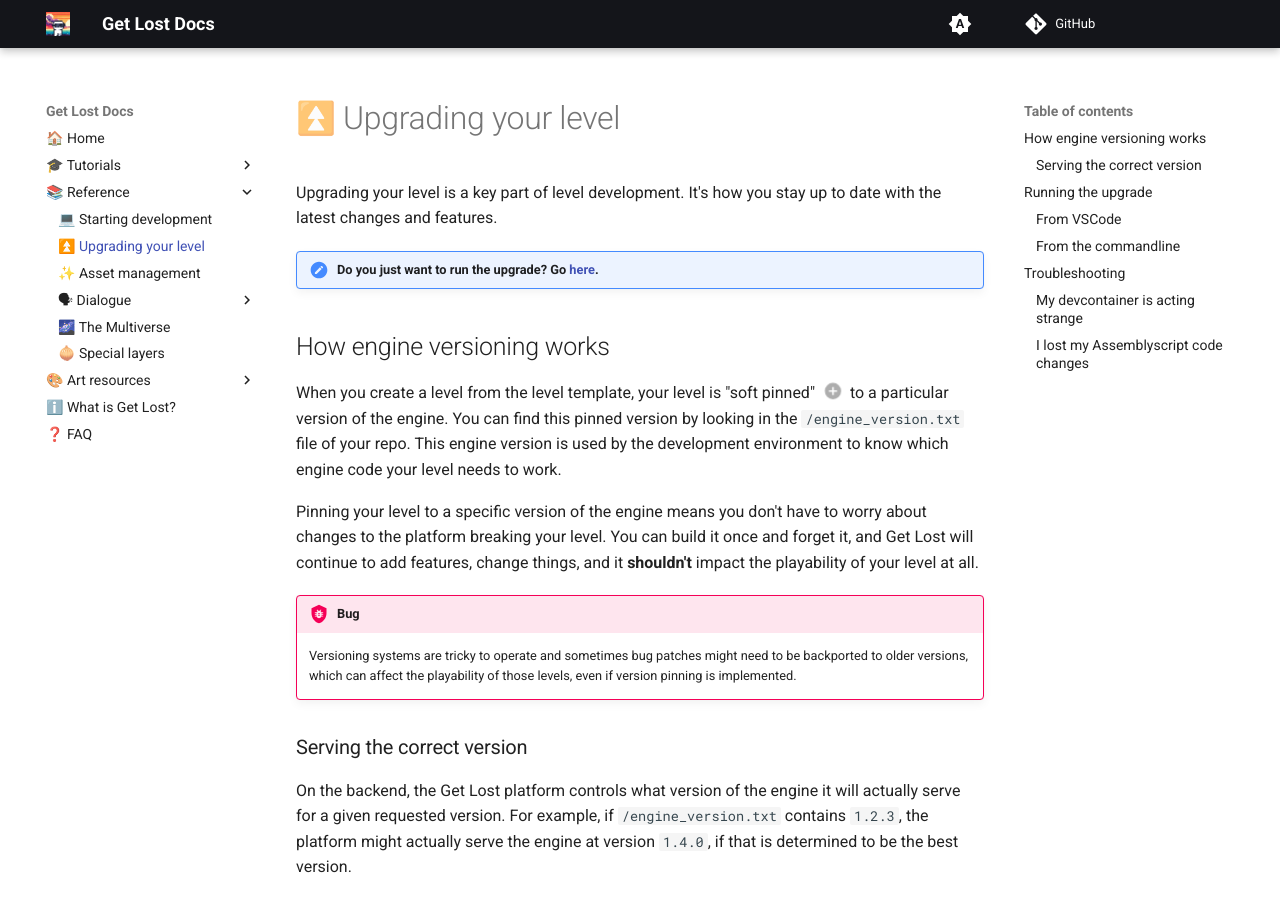
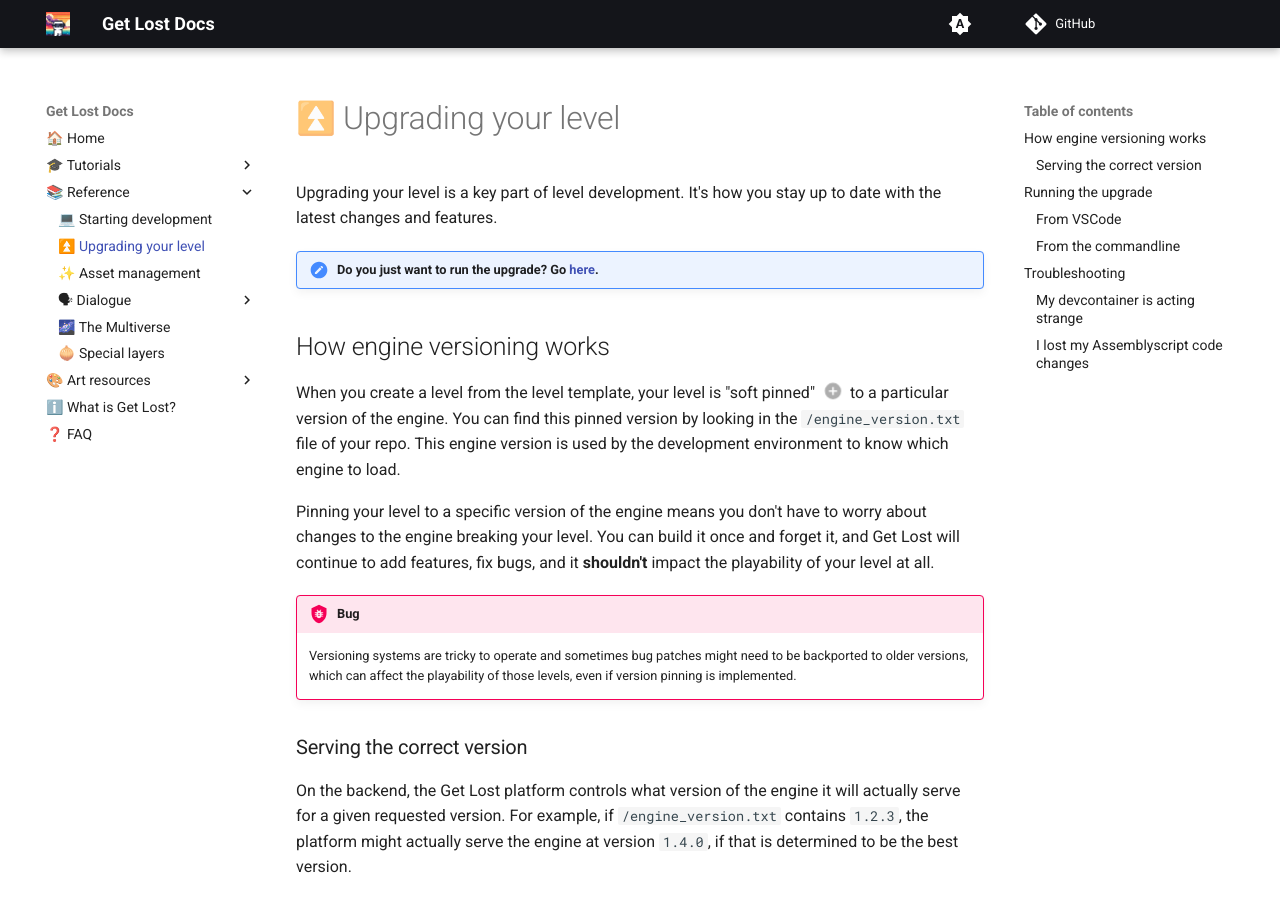
Before and after one commit to amoffat/GetLostDocs, an MkDocs documentation site: the page built from docs/reference/upgrading.md, in a window 1280 px wide and 900 px high. Built offline with MkDocs 1.6.1 and Material for MkDocs 9.7.7, drawn with Linux system fonts in a browser that asks for light colours; comment, search, counter and statistics services are not loaded; the version menu is left out.

Commit message:
upgrade tweaks

```diff
--- a/docs/reference/upgrading.md
+++ b/docs/reference/upgrading.md
@@ -6,12 +6,12 @@
 
 ## How engine versioning works
 
-When you create a level from the level template, your level is "soft pinned" (1) to a particular version of the engine. You can find this pinned version by looking in the `/engine_version.txt` file of your repo. This engine version is used by the development environment to know which engine code your level needs to work.
+When you create a level from the level template, your level is "soft pinned" (1) to a particular version of the engine. You can find this pinned version by looking in the `/engine_version.txt` file of your repo. This engine version is used by the development environment to know which engine to load.
 { .annotate }
 
 1. In software development, version pinning is telling the software to only use a specific version of some dependency. This makes the software predictable and less prone to breaking because it will never accidentally use a different version.
 
-Pinning your level to a specific version of the engine means you don't have to worry about changes to the platform breaking your level. You can build it once and forget it, and Get Lost will continue to add features, change things, and it **shouldn't** impact the playability of your level at all.
+Pinning your level to a specific version of the engine means you don't have to worry about changes to the engine breaking your level. You can build it once and forget it, and Get Lost will continue to add features, fix bugs, and it **shouldn't** impact the playability of your level at all.
 
 !!! bug
 
```
